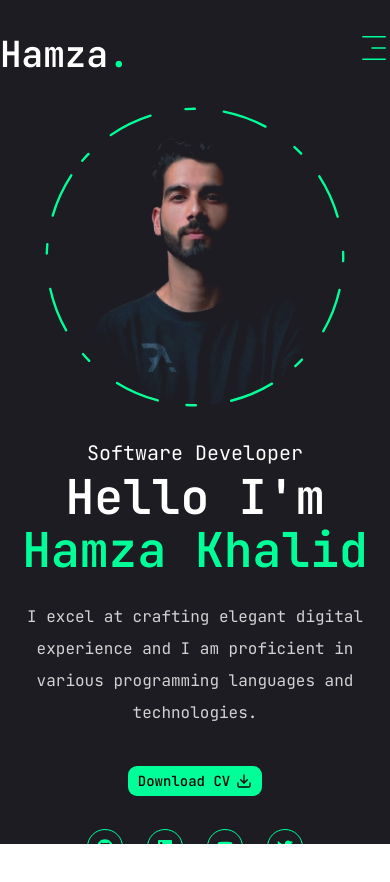
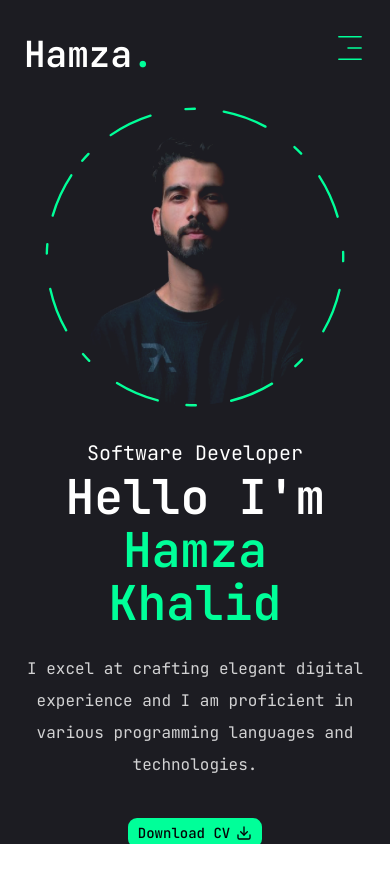
Before and after one commit to Hamza11067/portfolio, a Next.js app: page / in a window 390 px wide. Shown: the top 882 px of the page. Built offline with nearby package versions, Linux system fonts and the light colour scheme.

Commit message:
Fixed some padding issues

```diff
--- a/app/layout.jsx
+++ b/app/layout.jsx
@@ -24,8 +24,12 @@ export default function RootLayout({ children }) {
     >
       <body className="min-h-full flex flex-col font-primary">
         <Header />
-        <StairTransition/>
-        <PageTransition>{children}</PageTransition>
+        <StairTransition />
+        <PageTransition>
+          <div className="container mx-auto px-6 md:px-10 xl:px-0">
+            {children}
+          </div>
+        </PageTransition>
       </body>
     </html>
   );
--- a/components/Header.jsx
+++ b/components/Header.jsx
@@ -5,7 +5,7 @@ import MobileNav from "./MobileNav";
 
 const Header = () => {
   return (
-    <header className="py-8 xl:py12 text-white">
+    <header className="px-6 md:px-10 xl:px-0 py-8 xl:py12 text-white">
       <div className="container mx-auto flex justify-between items-center">
         {/* logo */}
         <Link href="/">
```
